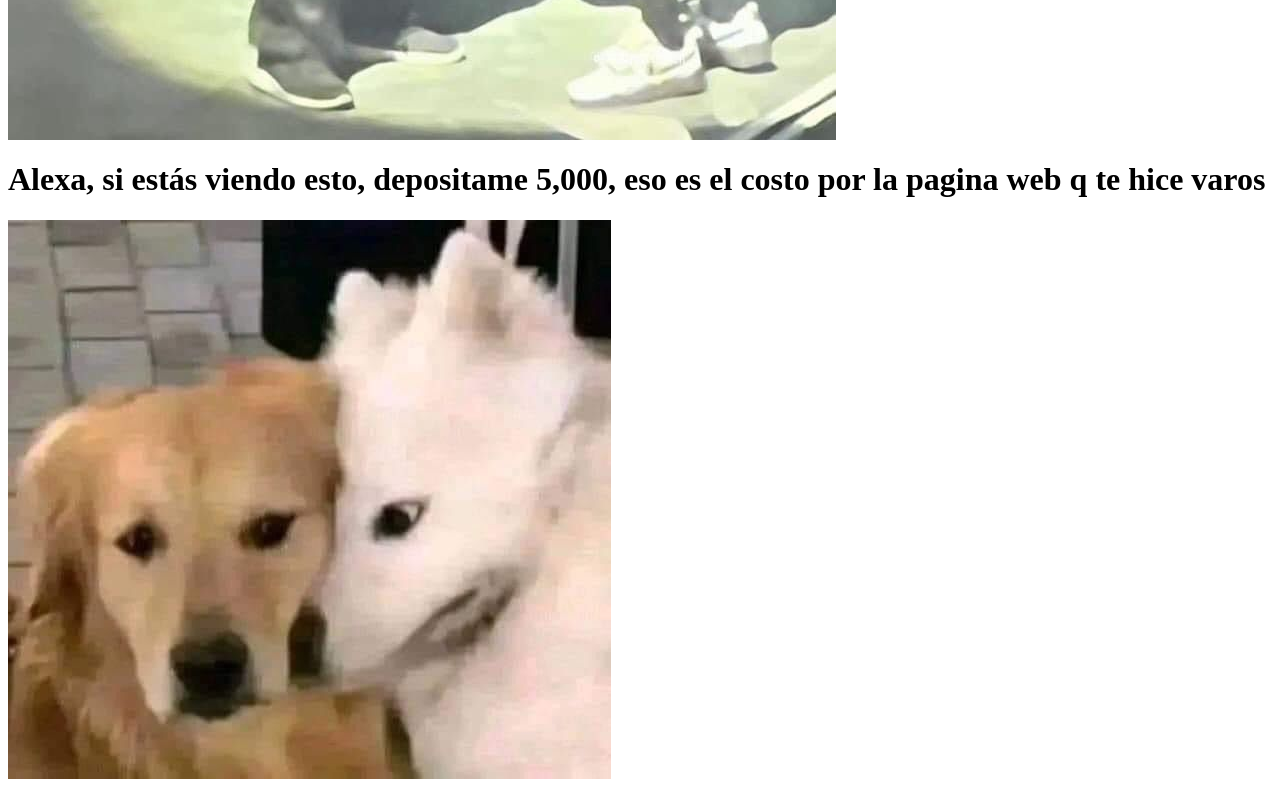
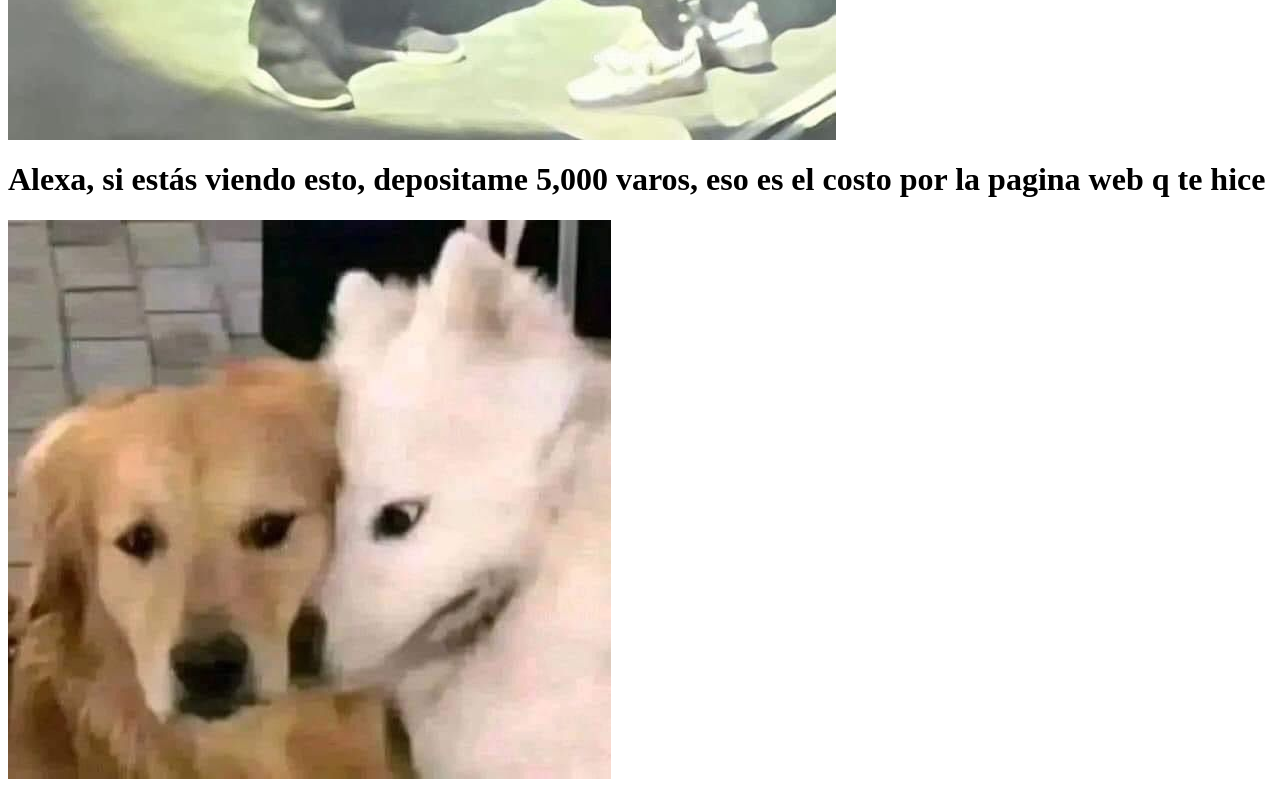
Before and after one commit to Alfonso-5-7/Alexa-Extrovertida, a plain HTML site: page index.html in a window 1280 px wide. Shown: the part 1822-2622 px from the top of the page. Drawn offline with Linux system fonts and the light colour scheme.

Commit message:
Update index.html

```diff
--- a/index.html
+++ b/index.html
@@ -22,7 +22,7 @@ les traigo un blog hablando de Alexa Bonilla (no me se su nombre completo)
 <h1> Travis Scott hablando con un profe de la UG!!!!!! <h1>
 	<img src="travis.jpeg">
 
-<h1> Alexa, si estás viendo esto, depositame 5,000, eso es el costo por la pagina web q te hice varos <h1>
+<h1> Alexa, si estás viendo esto, depositame 5,000 varos, eso es el costo por la pagina web q te hice <h1>
 
 	<img src="Lalo.jpeg">
 
```
